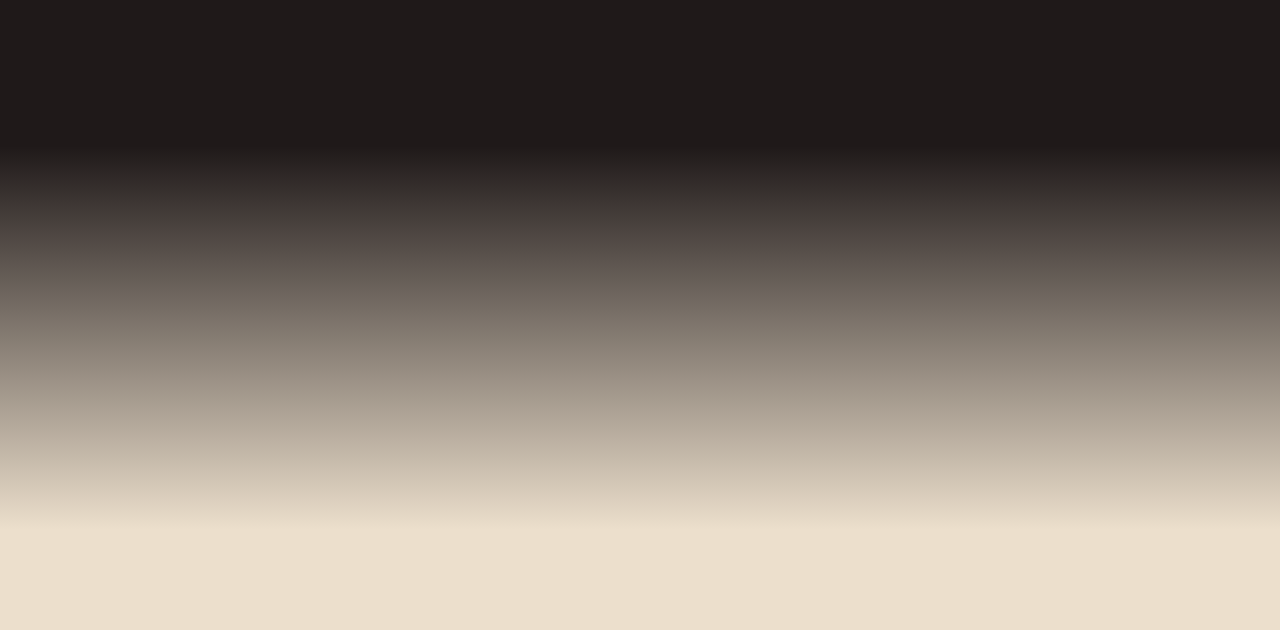
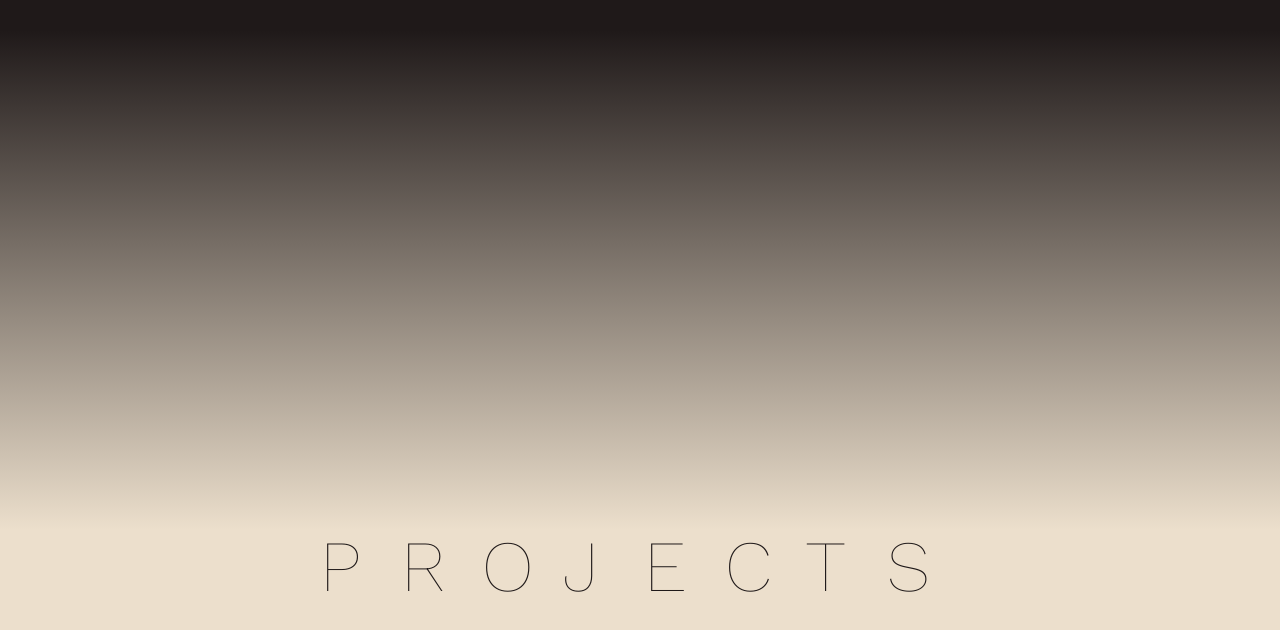
Before and after one commit to Sizimon/PORTFOLIO-REACT, a React (Vite) app in the folder portfolio/: page / in a window 1280 px wide. Shown: the part 1770-2400 px from the top of the page. Built offline with nearby package versions, Linux system fonts and the light colour scheme.

Commit message:
FEAT: Begin working on Projects section. TODO: Sort components for ease of readability.

```diff
--- a/portfolio/package.json
+++ b/portfolio/package.json
@@ -10,6 +10,7 @@
     "preview": "vite preview"
   },
   "dependencies": {
+    "@tabler/icons-react": "^3.17.0",
     "framer-motion": "^11.3.31",
     "lenis": "^1.1.13",
     "react": "^18.3.1",
--- a/portfolio/src/components/SmoothScroll.jsx
+++ b/portfolio/src/components/SmoothScroll.jsx
@@ -6,6 +6,7 @@ export const SmoothScroll = () => {
     return (
         <div className="bg-MainLight">
             <Hero />
+            <Projects />
             <div className="h-screen" />
         </div>
     );
@@ -22,14 +23,118 @@ const Hero = () => {
             <h2 className='text-MainLight font-Anton uppercase text-5xl text-center m-auto pb-[400px]'>Frontend Developer</h2>
             <ParallaxAbout />
             <ParallaxTechStack />
-            <div className='absolute bottom-0 left-0 right-0
-            h-96 bg-gradient-to-b from from-MainLight/0 to-MainLight'
+            <div
+            className='absolute bottom-0 left-0 right-0
+            h-[500px] bg-gradient-to-b from from-MainLight/0 to-MainLight'
             />
         </div>
     )
 };
 
-// ABOUT INTRO
+// PROJECT HEADER GRID VARIANTS
+
+const ProjectHeaderGridVariants = {
+    hidden: {
+        opacity: 0
+    },
+    show: {
+        opacity: 1,
+        transition: {
+            staggerChildren: 0.2,
+        },
+    },
+};
+
+const ProjectHeaderGridItems = {
+    hidden: {
+        opacity: 0,
+    },
+    show: {
+        opacity: 1,
+        transition: {
+            duration: 0.3,
+        },
+    },
+};
+
+const Projects = () => {
+    return (
+       <motion.div
+       className='relative w-full overflow-x-hidden'
+       style={{ height: `calc(${SECTION_HEIGHT}px + 100vh)` }}
+       >
+            <motion.div
+            className='grid grid-cols-8 gap-2 w-2/4 justify-center items-center mx-auto'
+            variants={ProjectHeaderGridVariants}
+                    initial="hidden"
+                    whileInView="show"
+                    viewport={{
+                        once: true,
+                        margin: '-150px',
+                    }}
+
+            >
+                <ProjectHeadingLetters
+                variants={ProjectHeaderGridItems}
+                className='text-MainDark text-7xl font-WorkSans'
+                text='P'
+                />
+                <ProjectHeadingLetters
+                variants={ProjectHeaderGridItems}
+                className='text-MainDark text-7xl font-WorkSans'
+                text='R'
+                />
+                <ProjectHeadingLetters
+                variants={ProjectHeaderGridItems}
+                className='text-MainDark text-7xl font-WorkSans'
+                text='O'
+                />
+                <ProjectHeadingLetters
+                variants={ProjectHeaderGridItems}
+                className='text-MainDark text-7xl font-WorkSans'
+                text='J'
+                />
+                <ProjectHeadingLetters
+                variants={ProjectHeaderGridItems}
+                className='text-MainDark text-7xl font-WorkSans'
+                text='E'
+                />
+                <ProjectHeadingLetters
+                variants={ProjectHeaderGridItems}
+                className='text-MainDark text-7xl font-WorkSans'
+                text='C'
+                />
+                <ProjectHeadingLetters
+                variants={ProjectHeaderGridItems}
+                className='text-MainDark text-7xl font-WorkSans'
+                text='T'
+                />
+                <ProjectHeadingLetters
+                variants={ProjectHeaderGridItems}
+                className='text-MainDark text-7xl font-WorkSans'
+                text='S'
+                />
+            </motion.div>
+       </motion.div>
+    )
+}
+
+const ProjectHeadingLetters = ({
+    className,
+    variants,
+    text,
+}) => {
+    return (
+    <motion.span
+    className={className}
+    variants={variants}
+    >
+        {text}
+    </motion.span>
+    )
+}
+
+// ABOUT INTRO (HERO COMPONENTS)
 
 const ParallaxAbout = () => {
     const targetRef = useRef(null);
@@ -56,8 +161,6 @@ const ParallaxAbout = () => {
 const ParallaxHeader = ({
     text,
     className,
-    start,
-    end,
 }) => {
     const { scrollY } = useScroll();
 
@@ -183,6 +286,9 @@ const ParallaxTechStack = () => {
                     variants={gridVariants}
                     initial="hidden"
                     whileInView="show"
+                    viewport={{
+                        once: true,
+                    }}
                     className='grid grid-cols-5 gap-4'
                 >
                     <motion.span
@@ -244,35 +350,7 @@ const ParallaxTechHeader = ({
                 }}
             >
                 {text}
-
-                {/* <FaHtml5 />
-
-<FaReact />
-
-<FaCss3Alt />
-
-<FaNodeJs /> */}
             </motion.header>
         </>
     )
 }
-
-const ParallaxIcon = ({
-    className,
-    text,
-    initial,
-    whileInView,
-    transition
-}) => {
-    return (
-        <motion.span
-            className={className}
-            text={text}
-            initial={initial}
-            whileInView={whileInView}
-            transition={transition}
-        >
-            {text}
-        </motion.span>
-    )
-}
```
Also changed, not shown: 1 other file (tests, documents, lock files or other folders).
